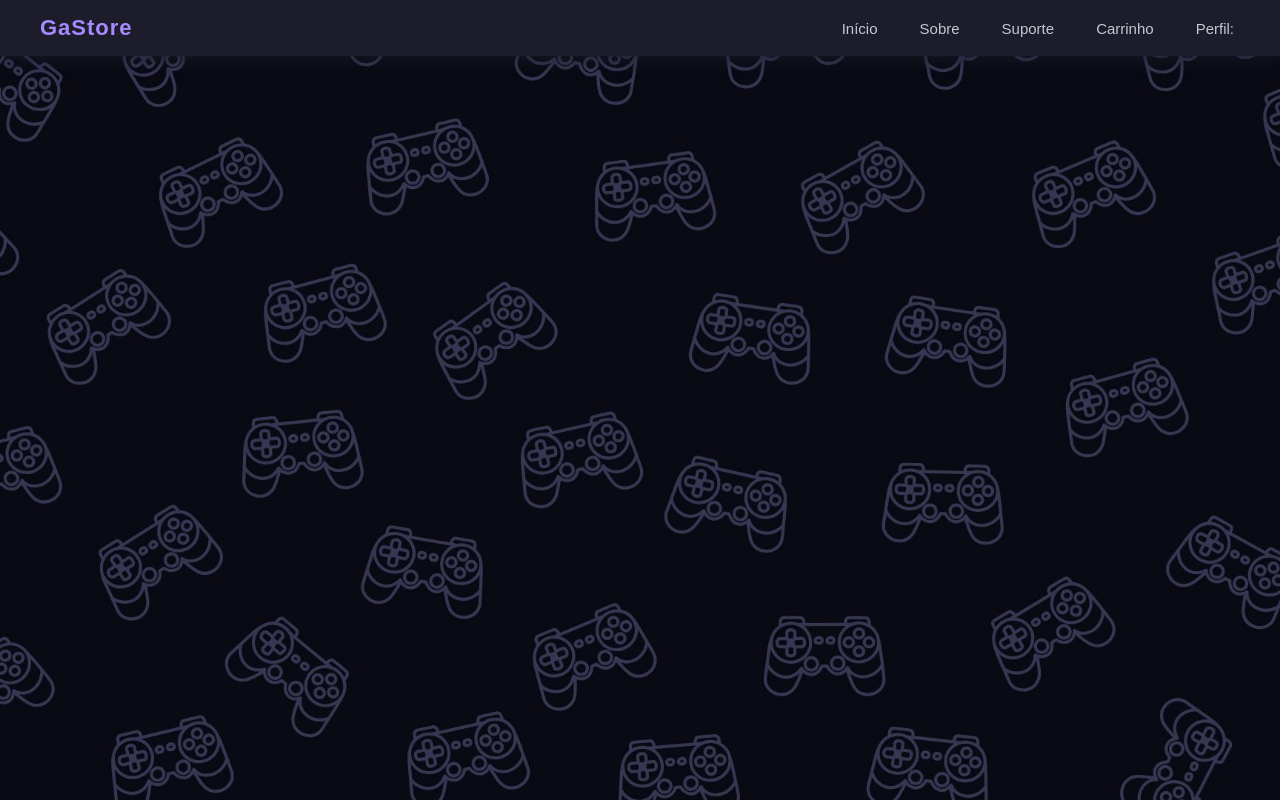
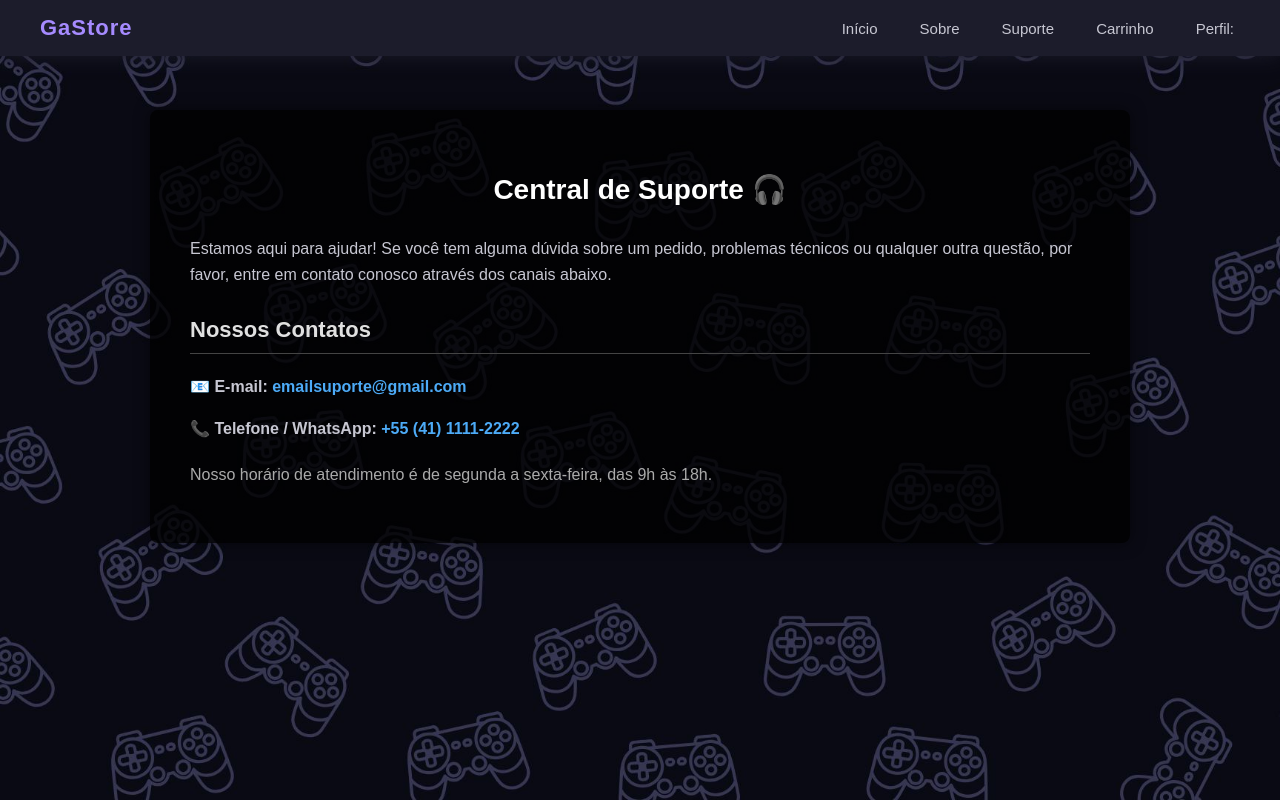
Before and after one commit to ArthurDP-03/GaStore, a PHP site: page /templates/suporte.html in a window 1280 px wide. Run offline with PHP 8.4, Linux system fonts and the light colour scheme.

Commit message:
Pagina suporte e sobre

```diff
--- a/static/suporte.css
+++ b/static/suporte.css
@@ -1,7 +1,63 @@
 body {
-margin: 0;
-background: url('../static/imagens/background-login.jpg') no-repeat center center fixed;
-background-size: cover;
-font-family: 'Arial', sans-serif;
-color: #c7c7d2;
+    margin: 0;
+    background: url('../static/imagens/background-login.jpg') no-repeat center center fixed;
+    background-size: cover;
+    font-family: 'Arial', sans-serif;
+    color: #c7c7d2;
+    padding-top: 70px;
 }
+
+.suporte-container {
+    max-width: 900px;
+    margin: 40px auto;
+    padding: 40px;
+    background: rgba(0, 0, 0, 0.8);
+    border-radius: 8px;
+    box-shadow: 0 0 15px rgba(0, 0, 0, 0.5);
+}
+
+.suporte-container h2 {
+    text-align: center;
+    font-size: 28px;
+    margin-bottom: 30px;
+    color: #ffffff;
+}
+
+.suporte-container h3 {
+    font-size: 22px;
+    color: #e0e0e0;
+    border-bottom: 1px solid #444;
+    padding-bottom: 10px;
+    margin-top: 30px;
+    margin-bottom: 20px;
+}
+
+.suporte-container h4 {
+    font-size: 18px;
+    color: #c7c7d2;
+    margin-top: 25px;
+    margin-bottom: 10px;
+}
+
+.suporte-container p {
+    font-size: 16px;
+    line-height: 1.6;
+}
+
+.contato-info a {
+    color: #4dabf7;
+    text-decoration: none;
+    font-weight: bold;
+    transition: color 0.3s ease;
+}
+
+.contato-info a:hover {
+    color: #ffffff;
+    text-decoration: underline;
+}
+
+.horario {
+    font-size: 14px;
+    color: #aaa;
+    margin-top: 20px;
+}
--- a/templates/inicio.html
+++ b/templates/inicio.html
@@ -19,7 +19,7 @@
     <div class="jogo">
       <img src="../static/imagens/sonicmania.jpg" alt="Sonic Mania" />
       <h3>Sonic Mania</h3>
-      <p>Reviva a era clássica de Sonic em alta velocidade!</p>
+      <p>Reviva a era clássica de Sonic em alta velocidade.</p>
       <span class="preco">R$ 59,90</span>
     </div>
 
@@ -72,7 +72,7 @@
       <h3>Resident Evil 4</h3>
       <p>Sobrevivência é apenas o começo. Seis anos se passaram desde o desastre biológico em Raccoon City. Leon S.
         Kennedy, um dos sobreviventes, segue o rastro da raptada filha do presidente até uma vila europeia isolada, onde
-        há algo terrivelmente errado com os habitantes</p>
+        há algo terrivelmente errado com os habitantes.</p>
       <span class="preco">R$ 169,00</span>
     </div>
 
--- a/templates/suporte.html
+++ b/templates/suporte.html
@@ -1,12 +1,34 @@
+<!DOCTYPE html>
 <html>
-  <head>
+<head>
     <title>GaStore - Suporte</title>
     <meta charset="UTF-8" />
     <meta name="viewport" content="width=device-width, initial-scale=1.0" />
     <link rel="stylesheet" href="../static/suporte.css" />
-  </head>
-  <body>
+</head>
+<body>
 
     <script src="../noStatic/menu.js"></script>
-  </body>
+
+    <div class="suporte-container">
+        <h2>Central de Suporte 🎧</h2>
+        <p>
+            Estamos aqui para ajudar! Se você tem alguma dúvida sobre um pedido, problemas técnicos ou qualquer outra questão, por favor, entre em contato conosco através dos canais abaixo.
+        </p>
+
+        <div class="contato-info">
+            <h3>Nossos Contatos</h3>
+            <p>
+                <strong>📧 E-mail:</strong>
+                <a href="mailto:emailsuporte@gmail.com">emailsuporte@gmail.com</a>
+            </p>
+            <p>
+                <strong>📞 Telefone / WhatsApp:</strong>
+                <a href="tel:+554111112222">+55 (41) 1111-2222</a>
+            </p>
+            <p class="horario">
+                Nosso horário de atendimento é de segunda a sexta-feira, das 9h às 18h.
+            </p>
+        </div>
+    </body>
 </html>
```
Also changed, not shown: static/inicio.css (+18 -1 lines), static/sobre.css (+38 -5 lines), templates/sobre.html (+31 -4 lines).
